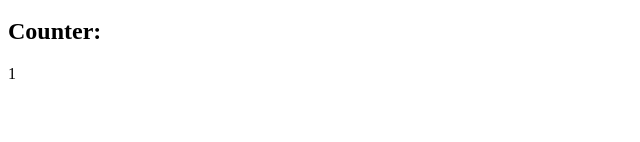
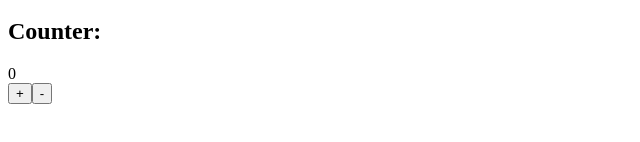
Before and after one commit to krdelva/fullstack-open, a React (Create React App) app in the folder part1/courseinfo/: page / in a window 1280 px wide. Shown: the part 372-514 px from the top of the page, without its empty margins (0-640 px from the left). Built offline with nearby package versions, Linux system fonts and the light colour scheme.

Commit message:
Add counter to learn React useState

```diff
--- a/part1/courseinfo/src/App.js
+++ b/part1/courseinfo/src/App.js
@@ -2,6 +2,8 @@ import Header from "./Header.js"
 import Content from "./Content"
 import Total from "./Total"
 import Hello from "./Hello"
+
+import { useState } from "react"
 
 const App = (props) => {
   const course = {
@@ -22,10 +24,10 @@ const App = (props) => {
     ]
   }
 
-  const {counter} = props
-
   const name = "Peter"
   const age = 20
+
+  const [ counter, setCounter ] = useState(0)
 
   return (
     <>
@@ -39,6 +41,8 @@ const App = (props) => {
 
       <h2>Counter:</h2>
       <div>{counter}</div>
+      <button onClick={() => setCounter(counter + 1)}>+</button>
+      <button onClick={() => setCounter(counter - 1)}>-</button>
     </>
   );
 }
--- a/part1/courseinfo/src/index.js
+++ b/part1/courseinfo/src/index.js
@@ -3,6 +3,4 @@ import ReactDOM from 'react-dom/client';
 
 import App from './App';
 
-let counter = 1
-
-const root = ReactDOM.createRoot(document.getElementById('root')).render(<App counter={counter}/>);
+const root = ReactDOM.createRoot(document.getElementById('root')).render(<App />);
```
